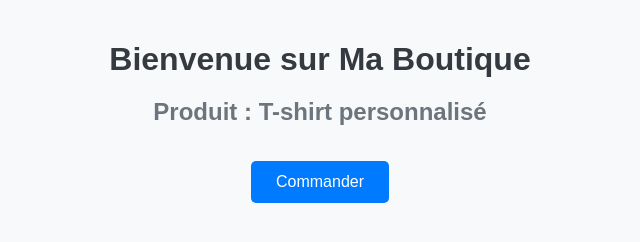
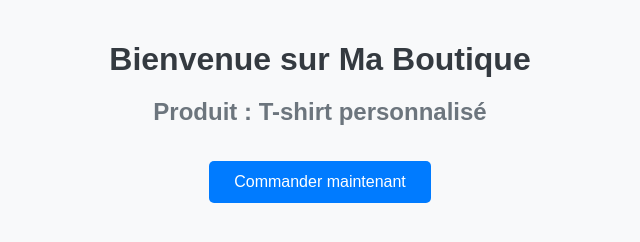
Before and after one commit to Hadi-003/sweat-, a plain HTML site: page index.html in a window 1280 px wide. Shown: the whole page, without its empty margins (320-960 px from the left). Drawn offline with Linux system fonts and the light colour scheme.

Commit message:
Update index.html

```diff
--- a/index.html
+++ b/index.html
@@ -108,7 +108,8 @@
     <h1>Bienvenue sur Ma Boutique</h1>
     <h2>Produit : T-shirt personnalisé</h2>
 
-    <button onclick="afficherFormulaire()">Commander</button>
+    <button onclick="window.location.href='https://docs.google.com/forms/d/e/1FAIpQLSdDm6rC_1NaQRKYp6sA-kgoYETFGTCvS1AqQUNbLjpHZO_hKQ/viewform?usp=header';">Commander maintenant</button>
+
 
     <div id="formulaire" style="display: none;">
         <h3>Formulaire de commande</h3>
```
